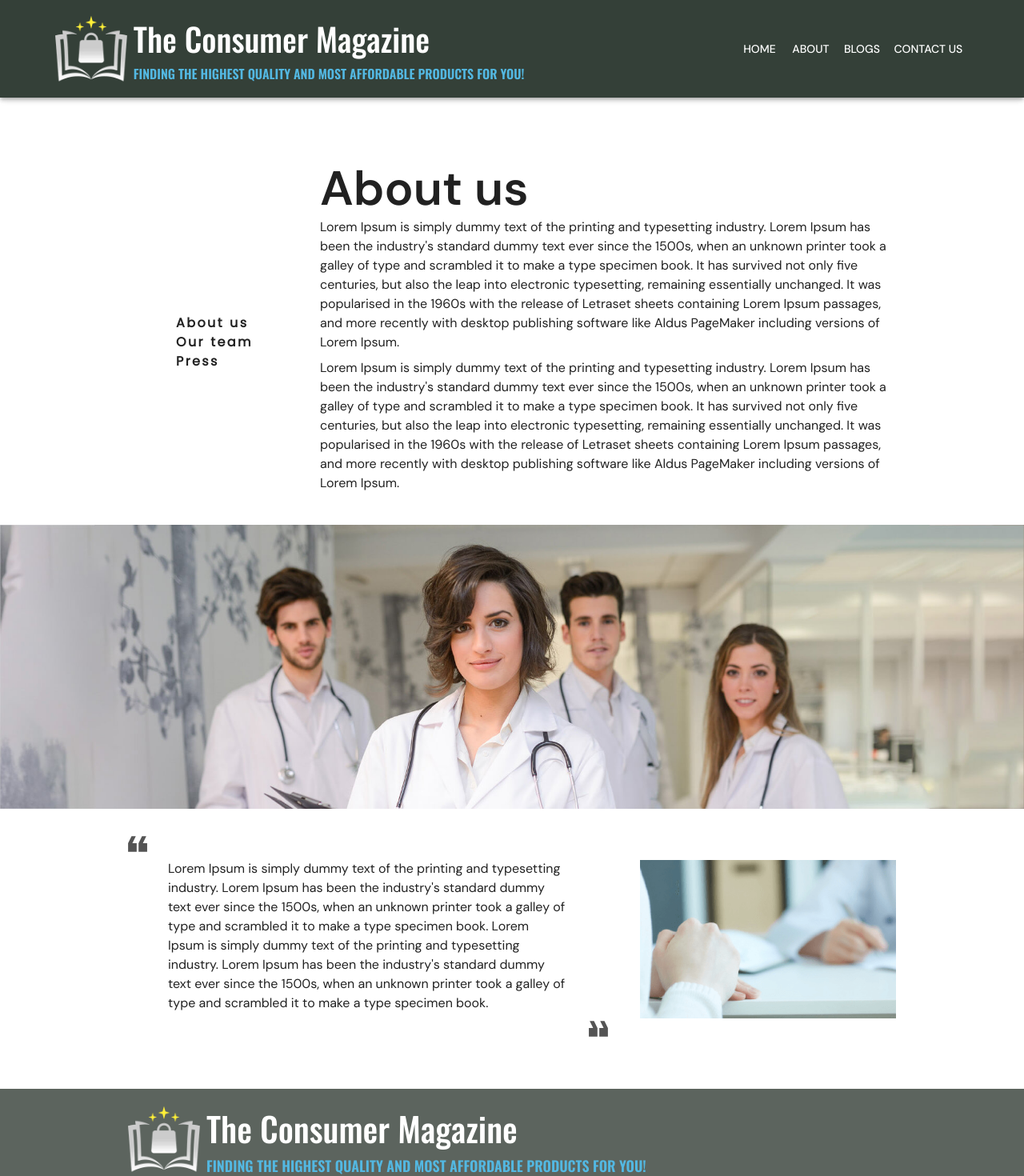
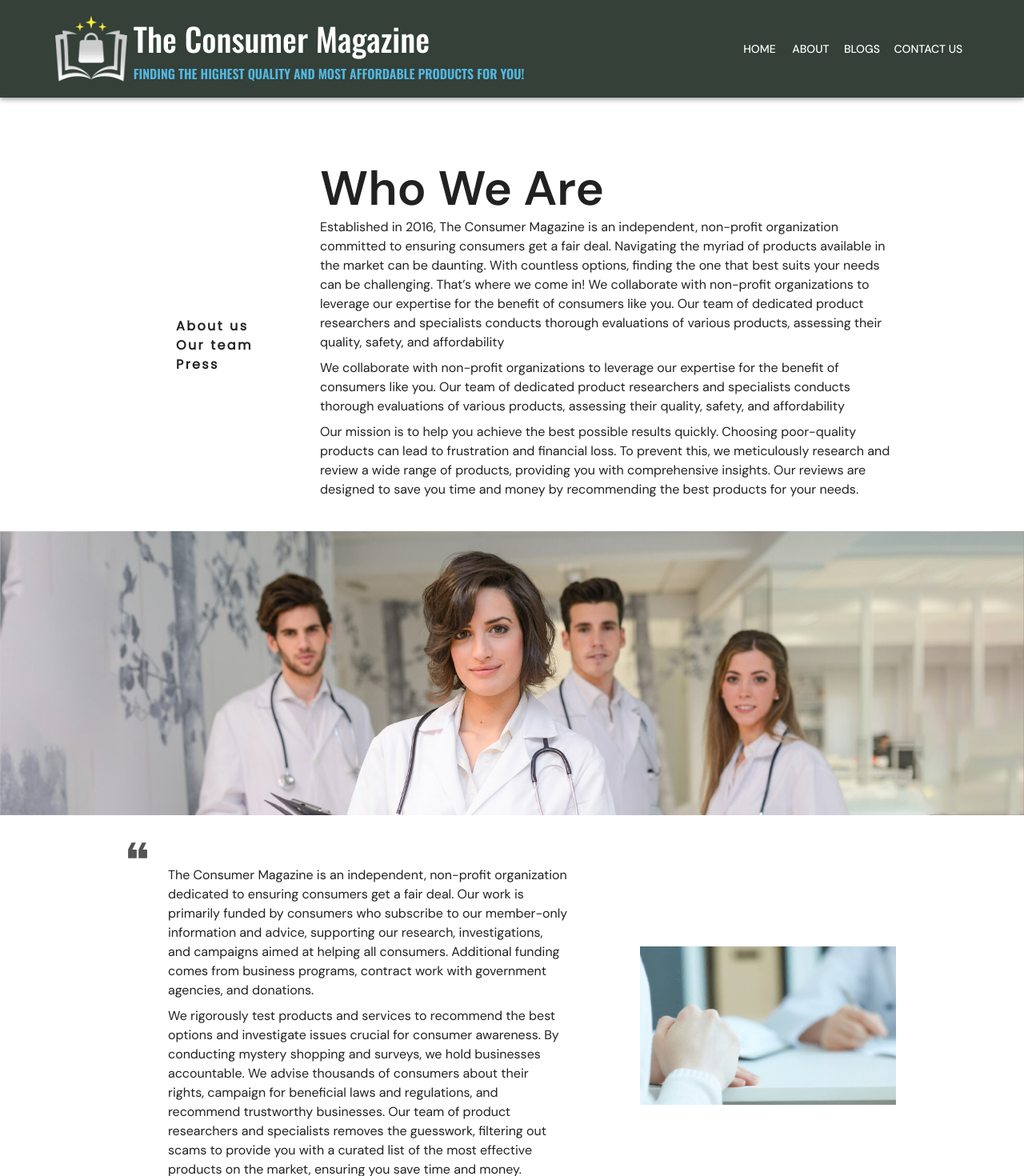
Before and after one commit to javadhaditaghi/funguss-presell, a React (Vite) app: page /reviews/about in a window 1280 px wide. Shown: the top 1470 px of the page at 80% size. Built offline with nearby package versions, Linux system fonts and the light colour scheme.

Commit message:
Add the text to the project

```diff
--- a/src/components/main/about.jsx
+++ b/src/components/main/about.jsx
@@ -45,19 +45,24 @@ const About = () => {
                     </Grid2>
                     <Grid2 md={9} paddingBottom={5}>
                         <Typography variant="h2" fontWeight={600}>
-                            About us
+                            Who We Are
                         </Typography>
                         <Typography mb={1}>
-                            Lorem Ipsum is simply dummy text of the printing and typesetting industry. Lorem Ipsum has been the industry's standard dummy text ever since the 1500s,
-                            when an unknown printer took a galley of type and scrambled it to make a type specimen book. It has survived not only five centuries, but also the leap
-                            into electronic typesetting, remaining essentially unchanged. It was popularised in the 1960s with the release of Letraset sheets containing Lorem Ipsum
-                            passages, and more recently with desktop publishing software like Aldus PageMaker including versions of Lorem Ipsum.
+                            Established in 2016, The Consumer Magazine is an independent, non-profit organization committed to ensuring consumers get a fair deal.
+                            Navigating the myriad of products available in the market can be daunting. With countless options, finding the one that best suits your needs can be challenging.
+                            That’s where we come in!
+                            We collaborate with non-profit organizations to leverage our expertise for the benefit of consumers like you. Our team of dedicated product researchers and
+                            specialists conducts thorough evaluations of various products, assessing their quality, safety, and affordability
+                        </Typography>
+                        <Typography mb={1}>
+
+                            We collaborate with non-profit organizations to leverage our expertise for the benefit of consumers like you. Our team of dedicated product researchers and
+                            specialists conducts thorough evaluations of various products, assessing their quality, safety, and affordability
                         </Typography>
                         <Typography>
-                            Lorem Ipsum is simply dummy text of the printing and typesetting industry. Lorem Ipsum has been the industry's standard dummy text ever since the 1500s, when
-                            an unknown printer took a galley of type and scrambled it to make a type specimen book. It has survived not only five centuries, but also the leap into electronic
-                            typesetting, remaining essentially unchanged. It was popularised in the 1960s with the release of Letraset sheets containing Lorem Ipsum passages, and more recently
-                            with desktop publishing software like Aldus PageMaker including versions of Lorem Ipsum.
+                            Our mission is to help you achieve the best possible results quickly. Choosing poor-quality products can lead to frustration and financial loss. To prevent this,
+                            we meticulously research and review a wide range of products, providing you with comprehensive insights. Our reviews are designed to save you time and money by
+                            recommending the best products for your needs.
                         </Typography>
                     </Grid2>
                 </Grid2>
@@ -86,9 +91,12 @@ const About = () => {
                     <Grid2 md={7.5}>
                         <Qoute />
                         <Typography mb={1} sx={{ paddingX: { xs: "25px", md: "50px" } }}>
-                            Lorem Ipsum is simply dummy text of the printing and typesetting industry. Lorem Ipsum has been the industry's standard dummy text ever since the 1500s,
-                            when an unknown printer took a galley of type and scrambled it to make a type specimen book. Lorem Ipsum is simply dummy text of the printing and typesetting industry. Lorem Ipsum has been the industry's standard dummy text ever since the 1500s,
-                            when an unknown printer took a galley of type and scrambled it to make a type specimen book.
+                            The Consumer Magazine is an independent, non-profit organization dedicated to ensuring consumers get a fair deal. Our work is primarily funded by consumers who subscribe to our member-only information and advice, supporting our research, investigations, and campaigns aimed at helping all consumers. Additional funding comes from business programs, contract work with government agencies, and donations.
+
+                        </Typography>
+                        <Typography mb={1} sx={{ paddingX: { xs: "25px", md: "50px" } }}>
+
+                            We rigorously test products and services to recommend the best options and investigate issues crucial for consumer awareness. By conducting mystery shopping and surveys, we hold businesses accountable. We advise thousands of consumers about their rights, campaign for beneficial laws and regulations, and recommend trustworthy businesses. Our team of product researchers and specialists removes the guesswork, filtering out scams to provide you with a curated list of the most effective products on the market, ensuring you save time and money.
                         </Typography>
                         <Box textAlign={"right"}>
                             <Qoutebuttom />
--- a/src/components/main/contactus.jsx
+++ b/src/components/main/contactus.jsx
@@ -52,11 +52,12 @@ const Contactus = () => {
                             <Typography fontFamily={"Poppins"} color={"#2D3928"} fontSize={{ xs: 28, md: 34, lg: 42, xl: 45 }} fontWeight={800}>
                                 Get In Touch
                             </Typography>
+                            <Typography mb={1}>
+                                We value your feedback and inquiries. Whether you have questions about our reviews, need assistance with a consumer issue,
+                                or want to learn more about our work, we’re here to help.
+                            </Typography>
                             <Typography>
-                                Lorem Ipsum is simply dummy text of the printing and typesetting industry.
-                                Lorem Ipsum has been the industry's standard dummy text ever since the 1500s,
-                                when an unknown printer took a galley of type and scrambled it to make a type specimen book.
-                                It has survived not only five centuries.
+                                Our team is committed to providing you with prompt and helpful support. Thank you for choosing The Consumer Magazine!
                             </Typography>
                         </Grid2>
 
--- a/src/components/main/header/blogs-header-text.jsx
+++ b/src/components/main/header/blogs-header-text.jsx
@@ -23,12 +23,12 @@ const BlogsHeaderText = () => {
                 <Grid2 xs={1} md={1} lg={.5} xl={0}></Grid2>
                 <Grid2 xs={10} md={10} lg={10} xl={12} sx={{ position: "relative" }}>
                     <Box sx={{ position: "relative", top: "70%" }}>
-                        <Typography fontFamily={"Poppins"} fontSize={"16px"} color={"#ffffff"} letterSpacing={2.4}>Featured</Typography>
+                        <Typography fontFamily={"Poppins"} fontSize={"16px"} color={"#ffffff"} letterSpacing={2.4}>Featured Articles</Typography>
                         <Box sx={{ display: "flex", justifyContent: "flex-start", gap: 1 }}>
-                            <Typography fontFamily={"Poppins"} color={"#ffffff"} fontSize={{ xs: "30px", md: "40px", lg: "49px", xl: "68px" }} fontWeight={600} >Breaking Into Potato Design</Typography>
+                            <Typography fontFamily={"Poppins"} color={"#ffffff"} fontSize={{ xs: "30px", md: "40px", lg: "49px", xl: "68px" }} fontWeight={600} >Our Top Picks</Typography>
                             <Link sx={{ display: "flex", justifyContent: "center", alignItems: "center" }}><ToRight /></Link>
                         </Box>
-                        {matches && <Typography fontFamily={"Poppins"} color={"#ffffff"} fontSize={{ md: "16px", lg: "17px", xl: "18px" }}>Aliquam ex nibh, rhoncus quis mi nec, imperdiet mattis est. Suspendisse potenti. Duis vestibulum magna quis suscipit tempus.</Typography>}
+                        {matches && <Typography fontFamily={"Poppins"} color={"#ffffff"} fontSize={{ md: "16px", lg: "17px", xl: "18px" }}>Discover the best solutions for toenail fungus with our expertly curated blog posts. Stay informed and find the perfect treatment for your needs.</Typography>}
                     </Box>
                 </Grid2>
 
--- a/src/components/main/header/main-header-text.jsx
+++ b/src/components/main/header/main-header-text.jsx
@@ -12,11 +12,11 @@ const HeaderText = () => {
                 <TopText />
             </Grid2>
             <Grid2 xs={6} md={3.5} lg={2.5} sx={{ paddingX: "10px", display: "flex", flexDirection: "column", justifyContent: "flex-end" }}>
-                <QualityCard icon={<Quality />} bot={-107} title="Satisfaction Guarantee" subtitle="Aenean euismod eros arcu, ut dapibus vestibulum." />
+                <QualityCard icon={<Quality />} bot={-107} title="Accurate Analysis" subtitle="Our thorough evaluations ensure you get the best advice." />
 
             </Grid2>
             <Grid2 xs={6} md={3.5} lg={2.5} sx={{ paddingX: "10px", display: "flex", flexDirection: "column", justifyContent: "flex-end" }}>
-                <QualityCard icon={<Doctor />} bot={-107} title="Professional Therapist" subtitle="Aenean euismod eros arcu, ut dapibus vestibulum." />
+                <QualityCard icon={<Doctor />} bot={-107} title="Professional Specialists" subtitle="Expert advice from certified professionals in toenail care." />
             </Grid2>
         </>
 
--- a/src/components/main/header/specialist.jsx
+++ b/src/components/main/header/specialist.jsx
@@ -36,7 +36,7 @@ export default function Specialist() {
                     />
                     <Box sx={{ paddingLeft: 2 }}>
                         <Typography sx={{ color: "#555" }}>
-                            Senior Editor: <Box component="span" >Amy Wright</Box>
+                            Senior Editor: <Box component="span" >Emily Carter</Box>
                         </Typography>
                         <CustomLink>Contact me</CustomLink>
                         <CustomLink>About me</CustomLink>
--- a/src/components/main/header/topText-mob.jsx
+++ b/src/components/main/header/topText-mob.jsx
@@ -16,11 +16,11 @@ const TopTextMob = () => {
                 <TopText />
             </Grid2>
             <Grid2 xs={6} md={3.5} lg={2.5} sx={{ paddingX: "10px", display: "flex", flexDirection: "column", justifyContent: "flex-end" }}>
-                <QualityCard icon={<Quality />} bot={-107} title="Satisfaction Guarantee" subtitle="Aenean euismod eros arcu, ut dapibus vestibulum." />
+                <QualityCard icon={<Quality />} bot={-107} title="Accurate Analysis" subtitle="Our thorough evaluations ensure you get the best advice." />
 
             </Grid2>
             <Grid2 xs={6} md={3.5} lg={2.5} sx={{ paddingX: "10px", display: "flex", flexDirection: "column", justifyContent: "flex-end" }}>
-                <QualityCard icon={<Doctor />} bot={-107} title="Professional Therapist" subtitle="Aenean euismod eros arcu, ut dapibus vestibulum." />
+                <QualityCard icon={<Doctor />} bot={-107} title="Professional Specialists" subtitle="Expert advice from certified professionals in toenail care." />
             </Grid2>
 
         </>
```
